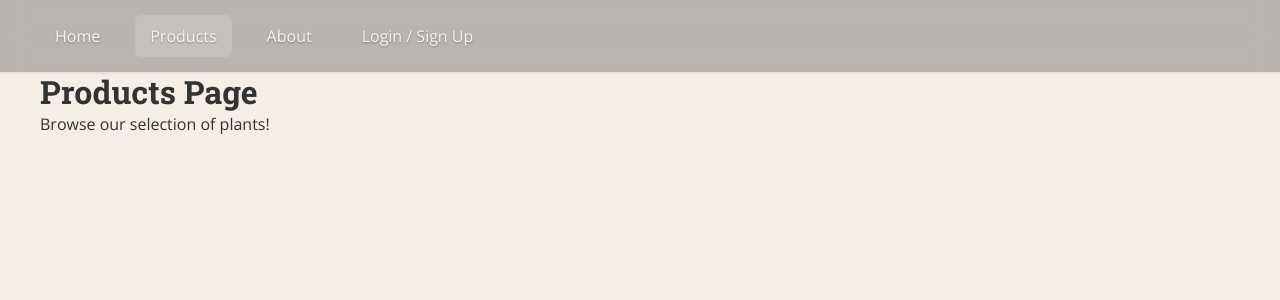
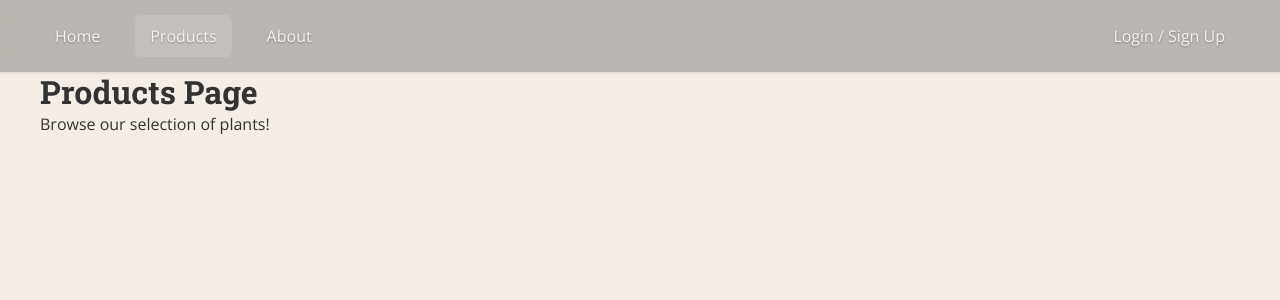
Before and after one commit to kingsuk-panda/nursery-website, a React (Create React App) app in the folder client/: page /products in a window 1280 px wide. Shown: the top 300 px of the page. Built offline with nearby package versions, Linux system fonts and the light colour scheme; a web font is replaced by a local one.

Commit message:
Updated Navbar.module.css, putting login/sign up button to the far right of the navbar

```diff
--- a/client/src/components/Navbar.module.css
+++ b/client/src/components/Navbar.module.css
@@ -9,72 +9,72 @@
   z-index: 1000;
   transition: background-color 0.4s ease, box-shadow 0.4s ease;
   box-sizing: border-box;
-
-  /* Apply the blur effect consistently */
   -webkit-backdrop-filter: blur(14px); /* Safari */
-  backdrop-filter: blur(14px);      /* Standard syntax - increased blur slightly */
+  backdrop-filter: blur(14px);
 }
 
-/* Common styles for ul, li, and base 'a' tag appearance */
 .ul {
   list-style: none;
-  margin: 0 auto;
+  margin: 0 auto; /* Keeps the whole UL centered if it has a max-width */
   padding: 0;
   display: flex;
-  justify-content: flex-start;
+  /* justify-content: flex-start; */ /* We can remove this if margin-left:auto handles all alignment */
   align-items: center;
-  gap: 20px;
-  max-width: 1200px;
+  gap: 20px; /* This will apply between Home, Products, About */
+  max-width: 1200px; /* The UL itself has a max-width and is centered */
+  width: 100%; /* Ensure ul takes up the available width within its constraints */
 }
 
 .li {
-  margin: 0;
+  margin: 0; /* Base li style */
 }
 
-.a { /* Base styles for all links - text will be light */
+.navItemPushRight {
+  margin-left: auto; /* This is the magic that pushes it to the right */
+}
+
+.a { /* Base styles for all links */
   text-decoration: none;
   padding: 10px 15px;
   border-radius: 6px;
   transition: background-color 0.3s ease, color 0.3s ease, opacity 0.3s ease;
   display: block;
-  font-weight: 500; /* Adjusted font-weight, can be bold if preferred */
-  color: var(--nav-text-color); /* Default to white/light text from App.css */
-  text-shadow: 0 1px 2px rgba(0,0,0,0.3); /* Subtle shadow for light text on varied blur */
+  font-weight: 500;
+  color: var(--nav-text-color);
+  text-shadow: 0 1px 2px rgba(0,0,0,0.3);
 }
 
 /* Theme for DARK Backgrounds (e.g., Hero Image) -> Light Milky Blur Tint, Light Text */
 /* This class is styles.navThemeLightText in Navbar.js */
 .navThemeLightText {
-  /* Light, milky tint for the blur - like Apple's typical hero overlay */
-  background-color: rgba(240, 240, 240, 0.25); /* Light gray with low opacity */
-  box-shadow: 0 1px 2px rgba(0,0,0,0.05); /* Very subtle shadow for definition */
+  background-color: rgba(240, 240, 240, 0.25);
+  box-shadow: 0 1px 2px rgba(0,0,0,0.05);
 }
 .navThemeLightText .a {
-  color: #FFFFFF; /* Ensure pure white or very light gray */
-  /* text-shadow: 0 1px 2px rgba(0,0,0,0.2); */ /* Slightly softer shadow if needed */
+  color: #FFFFFF;
 }
 .navThemeLightText .a:hover {
   background-color: rgba(255, 255, 255, 0.15);
 }
 .navThemeLightText .active {
   background-color: rgba(255, 255, 255, 0.25);
-  /* Consider a slightly brighter text or a very subtle underline for active state */
 }
 
 /* Theme for LIGHT Backgrounds (e.g., Page Content) -> Darker Blur Tint, Light Text */
 /* This class is styles.navThemeDarkText in Navbar.js */
 .navThemeDarkText {
-  /* Darker tint for the blur */
-  background-color: rgba(50, 50, 50, 0.3); /* Dark gray with low opacity */
+  background-color: rgba(50, 50, 50, 0.3);
   box-shadow: 0 1px 3px rgba(0,0,0,0.1);
 }
 .navThemeDarkText .a {
-  color: #F5F5F5; /* Ensure light text - can be same as above or slightly off-white */
-  /* text-shadow: 0 1px 2px rgba(0,0,0,0.4); */ /* Shadow for light text on darker blur */
+  color: #F5F5F5;
 }
 .navThemeDarkText .a:hover {
-  background-color: rgba(255, 255, 255, 0.1); /* Consistent light hover effect */
+  background-color: rgba(255, 255, 255, 0.1);
 }
 .navThemeDarkText .active {
-  background-color: rgba(255, 255, 255, 0.15); /* Consistent light active effect */
+  background-color: rgba(255, 255, 255, 0.15);
+  /* If you wanted active link to be primary color on this theme, it would be something like: */
+  /* color: var(--primary-color); */
+  /* background-color: rgba(var(--primary-color-rgb), 0.1); */ /* Assuming --primary-color-rgb is defined */
 }
```
